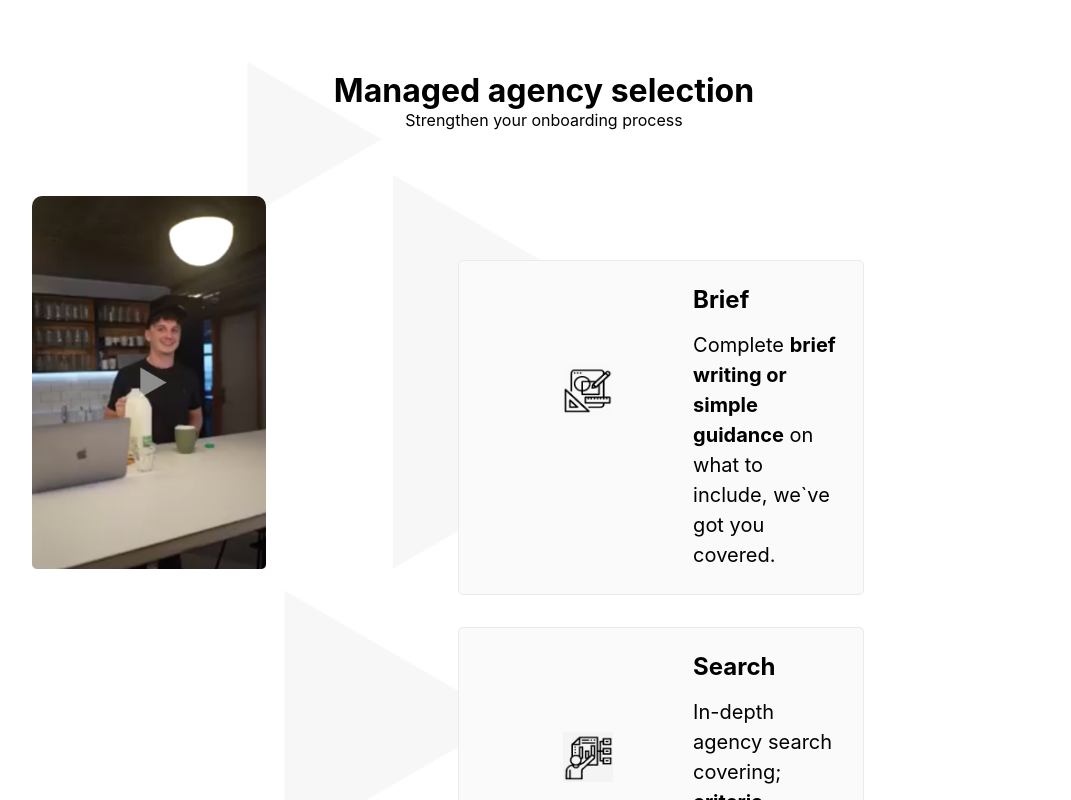
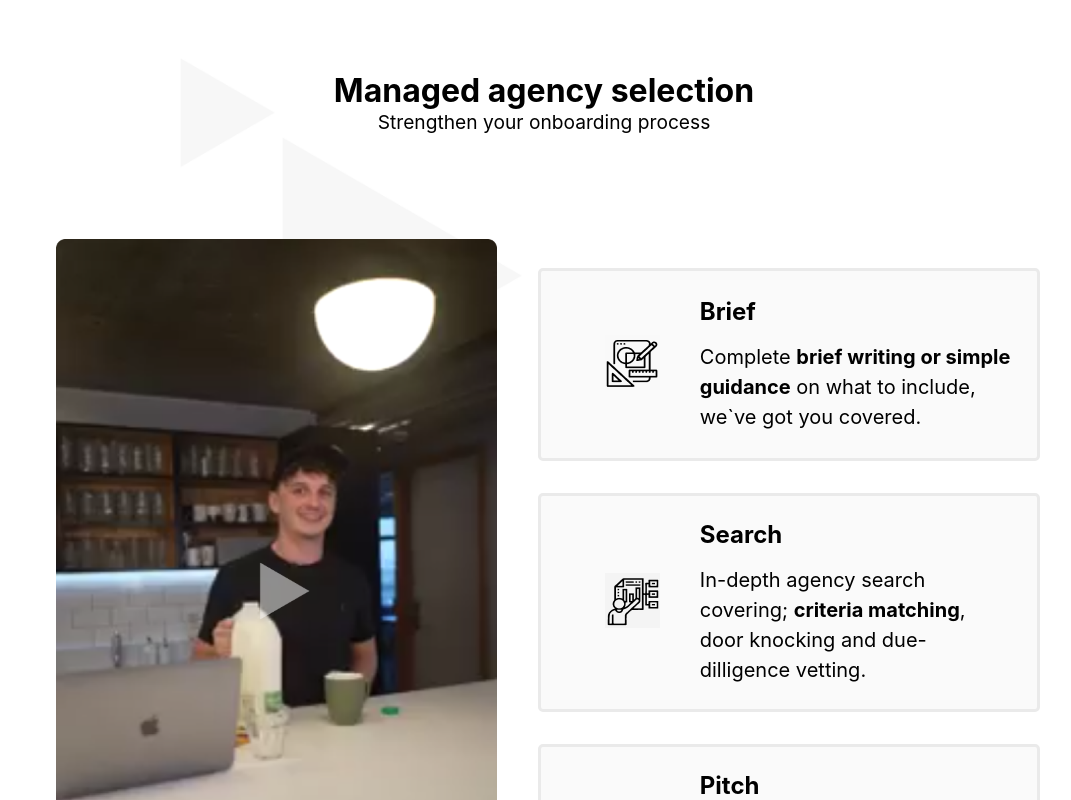
Before and after one commit to MitkoDG/vachev-test-task, a React (Create React App) app: page / in a window 1280 px wide. Shown: the top 800 px of the page, without its empty margins (96-1167 px from the left). Built offline with nearby package versions, Linux system fonts and the light colour scheme.

Commit message:
more styling
getting close to the example

```diff
--- a/src/collections/BodyContainer/element.module.css
+++ b/src/collections/BodyContainer/element.module.css
@@ -1,6 +1,13 @@
 
 .body {
     display: flex;
-    justify-content: center;
-    /* flex-direction: column; */
+    align-items: center;
 }
+
+@media (max-width: 1024px) {
+    .body {
+      display: flex;
+      flex-direction: column;
+      width: 100%;
+    }
+  }
--- a/src/collections/Header/element.module.css
+++ b/src/collections/Header/element.module.css
@@ -5,13 +5,17 @@
     align-items: center;
     flex-direction: column;
     margin: 50px;
+    text-align: center;
 }
 
 h1 {
-    /* font-size: 1.25em; */
     margin-bottom: 0;
+    font-weight: 700;
+
+
 }
 
-p{
+p {
     margin-top: 0;
+    font-size: larger;
 }
--- a/src/collections/PageContainer/element.module.css
+++ b/src/collections/PageContainer/element.module.css
@@ -12,5 +12,6 @@ body {
     min-height: 100vh;
     padding: 0 0.5rem;
     width: 80%;
+    max-width: 1920px;
     margin: auto;
 }
--- a/src/collections/TextSection/element.jsx
+++ b/src/collections/TextSection/element.jsx
@@ -1,7 +1,7 @@
-import classes from './element.module.css'
-import pen from '../../next/images/pen.png'
-import people from '../../next/images/people.png'
-import teacher from '../../next/images/teacher.png'
+import classes from "./element.module.css";
+import pen from "../../next/images/pen.png";
+import people from "../../next/images/people.png";
+import teacher from "../../next/images/teacher.png";
 // DUMMY_INFO = [
 //     {
 //         title: 'Brief',
@@ -14,30 +14,45 @@ import teacher from '../../next/images/teacher.png'
 
 //     }
 // ]
-export const TextSection = () =>{
+export const TextSection = () => {
   return (
     <div className={classes.grid}>
       <div className={classes.card}>
-                    <img src={pen} alt="pen"className={classes.logo}/>
+        <div className={classes["image-container"]}>
+          <img src={pen} alt="pen" className={classes.logo} />
+        </div>
         <div>
           <h2 className={classes.title}>Brief</h2>
-                        <p>Complete <strong>brief writing or simple guidance</strong> on what to include, we`ve got you covered.</p>
+          <p>
+            Complete <strong>brief writing or simple guidance</strong> on what
+            to include, we`ve got you covered.
+          </p>
         </div>
       </div>
       <div className={classes.card}>
-                    <img src={teacher} alt="teacher" className={classes.logo}/>
+        <div className={classes["image-container"]}>
+          <img src={teacher} alt="teacher" className={classes.logo} />
+        </div>
         <div>
           <h2 className={classes.title}>Search</h2>
-                        <p>In-depth agency search covering; <strong>criteria matching</strong>, door knocking and due-dilligence vetting.</p>
+          <p>
+            In-depth agency search covering; <strong>criteria matching</strong>,
+            door knocking and due-dilligence vetting.
+          </p>
         </div>
       </div>
       <div className={classes.card}>
-                    <img src={people} alt="people" className={classes.logo}/>
+        <div className={classes["image-container"]}>
+          <img src={people} alt="people" className={classes.logo} />
+        </div>
         <div>
           <h2 className={classes.title}>Pitch</h2>
-                        <p>Comprehensive <strong>pitch management</strong>, including comms, diary management and pitch hosting.</p>
+          <p>
+            Comprehensive <strong>pitch management</strong>, including comms,
+            diary management and pitch hosting.
+          </p>
         </div>
       </div>
     </div>
-    )
-}
+  );
+};
--- a/src/collections/TextSection/element.module.css
+++ b/src/collections/TextSection/element.module.css
@@ -3,6 +3,7 @@
     display: flex;
     align-items: center;
     justify-content: center;
+    flex-direction: column;
     flex-wrap: wrap;
     max-width: 800px;
     margin-top: 3rem;
@@ -13,20 +14,24 @@
     margin: 1rem;
     padding: 1.5rem;
     text-align: left;
-    color: inherit;
     text-decoration: none;
-    border: 1px solid #eaeaea;
+    border: 3px solid #eaeaea;
     border-radius: 5px;
     transition: color 0.15s ease, border-color 0.15s ease;
-    width: 45%;
     background: #fafafa;
+    align-items: center;
   }
 
   .card:hover,
   .card:focus,
   .card:active {
+    border-color: #0070f3;
+  }
+  .card:hover .title,
+  .card:focus .title,
+  .card:active .title {
     color: #0070f3;
-    border-color: #0070f3;
+    text-decoration: underline;
   }
 
   .card h2 {
@@ -40,10 +45,12 @@
     line-height: 1.5;
   }
 
+  .image-container {
+    width: 45%;
+  }
+
   .logo {
-    height: 50px;
-    width: 50px;
-    margin: 5rem;
+    margin: 40px;
   }
 
 .title:hover,
--- a/src/collections/VideoSection/element.jsx
+++ b/src/collections/VideoSection/element.jsx
@@ -4,7 +4,7 @@ import videoImg from '../../next/images/video.png'
 export const Video = () =>{
     return (
             <div className={classes.video}>
-                {/* <img src={videoImg} alt='Barman on duty'/> */}
+                <img src={videoImg} alt='Barman on duty'/>
             </div>
     )
 }
--- a/src/collections/VideoSection/element.module.css
+++ b/src/collections/VideoSection/element.module.css
@@ -1,9 +1,15 @@
 
 .video {
     width: 100%;
+    max-width: fit-content;
     height: auto;
-    background-image: url(../../next/images/video.png);
-    background-size: contain;
-    background-repeat: no-repeat;
     border-radius: 10px;
+    display: flex;
+    align-items: center;
+    justify-content: center;
 }
+
+.video img {
+    width: 90%;
+    align-items: center;
+}
```
Lines whose indentation alone changed are shown as unchanged.
